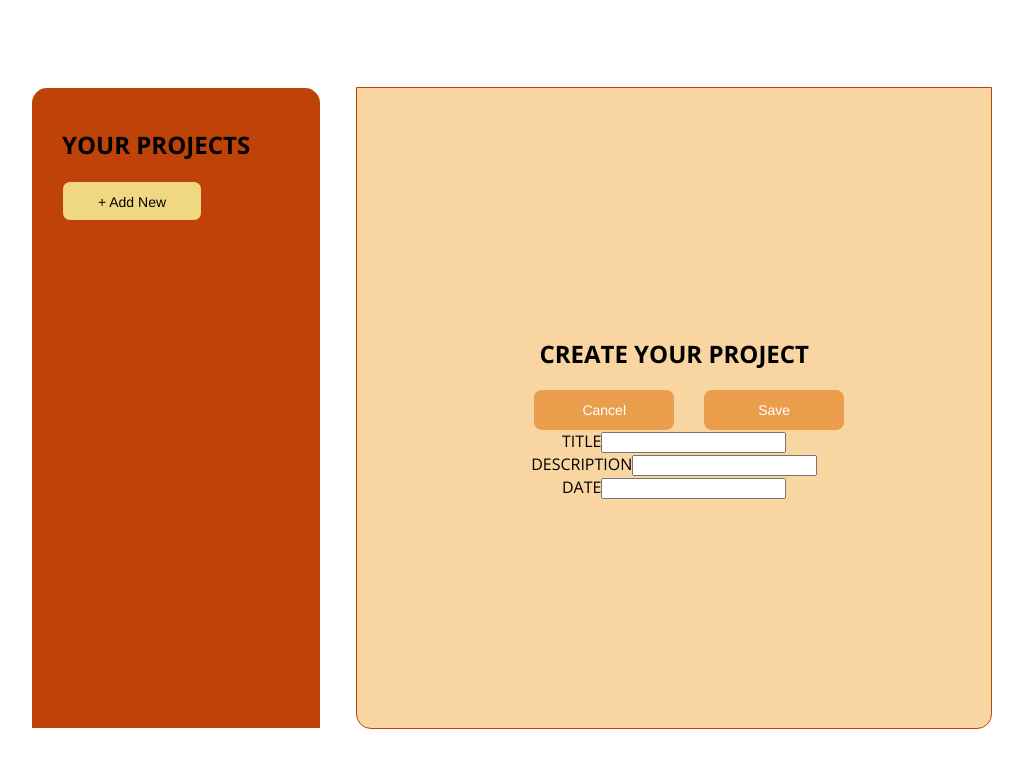
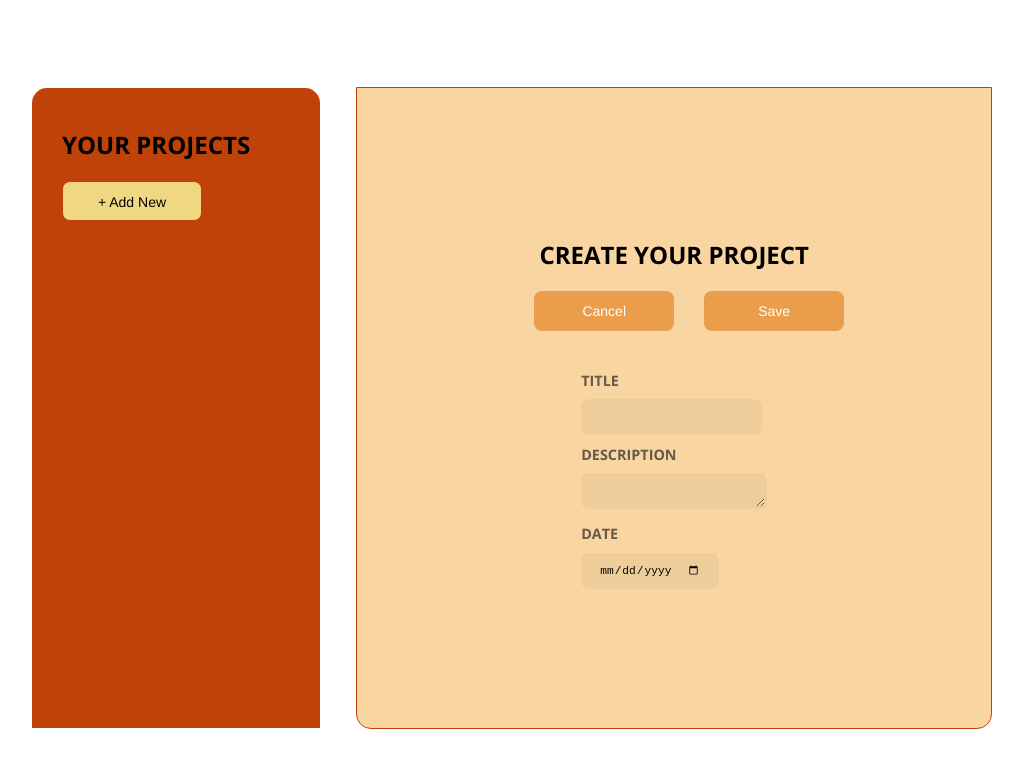
Before and after one commit to roziier/projects-tasks, a React (Create React App) app: page / in a window 1280 px wide. Both pictures are taken after a click on the button "+ Add New". Shown: the top 768 px of the page, without its empty margins (136-1159 px from the left). Built offline with nearby package versions, Linux system fonts and the light colour scheme.

Commit message:
styling form

```diff
--- /dev/null
+++ b/src/components/Input.jsx
@@ -0,0 +1,8 @@
+export default function Input({label, type, textarea}) {
+    return(
+        <div className="input-group">
+            <label className="label">{label}</label>
+            {textarea ? <textarea className="input"></textarea> : <input className="input" type={type}/>}
+        </div>
+    )
+}
--- a/src/components/NewProject.jsx
+++ b/src/components/NewProject.jsx
@@ -1,22 +1,16 @@
+import Input from './Input.jsx'
 export default function NewProject({onCancel}) {
     return(
         <main className="main-window">
             <h2>CREATE YOUR PROJECT</h2>
-            <div>
+            <div className='form-actions'>
                 <button onClick={onCancel} className="button-1">Cancel</button>
                 <button className="button-1">Save</button>
             </div>
-            <div>
-                <label htmlFor="">TITLE</label>
-                <input type="text" />
-            </div>
-            <div>
-                <label htmlFor="">DESCRIPTION</label>
-                <input type="text" />
-            </div>
-            <div>
-                <label htmlFor="">DATE</label>
-                <input type="text" />
+            <div className='form'>
+                <Input label="TITLE" type="text"/>
+                <Input label="DESCRIPTION" textarea/>
+                <Input label="DATE" type="date"/>
             </div>
         </main>
     )
--- a/src/index.css
+++ b/src/index.css
@@ -56,6 +56,12 @@ body {
     height: 120px;
 }
 
+.main-window .form-actions{
+    margin-bottom: 40px;
+}
+
+
+
 /* CSS */
 .button-1 {
   background-color: #ea9e4c;
@@ -92,3 +98,33 @@ body {
   color: black;
   border: 1px solid rgb(191, 66, 8);
 }
+
+.input {
+    max-width: 150px;
+    height: 32px;
+    margin-bottom: .6rem;
+    background-color: #05060f0a;
+    border-radius: .5rem;
+    padding: 0 1rem;
+    border: 2px solid transparent;
+    font-size: 0.7rem;
+    transition: border-color .3s cubic-bezier(.25,.01,.25,1) 0s, color .3s cubic-bezier(.25,.01,.25,1) 0s,background .2s cubic-bezier(.25,.01,.25,1) 0s;
+  }
+
+  .label {
+    display: block;
+    margin-bottom: .6rem;
+    font-size: .9rem;
+    font-weight: bold;
+    color: #05060f99;
+    transition: color .3s cubic-bezier(.25,.01,.25,1) 0s;
+  }
+
+  .input:hover, .input:focus, .input-group:hover .input {
+    outline: none;
+    border-color: #05060f;
+  }
+
+  .input-group:hover .label, .input:focus {
+    color: #05060fc2;
+  }
```
